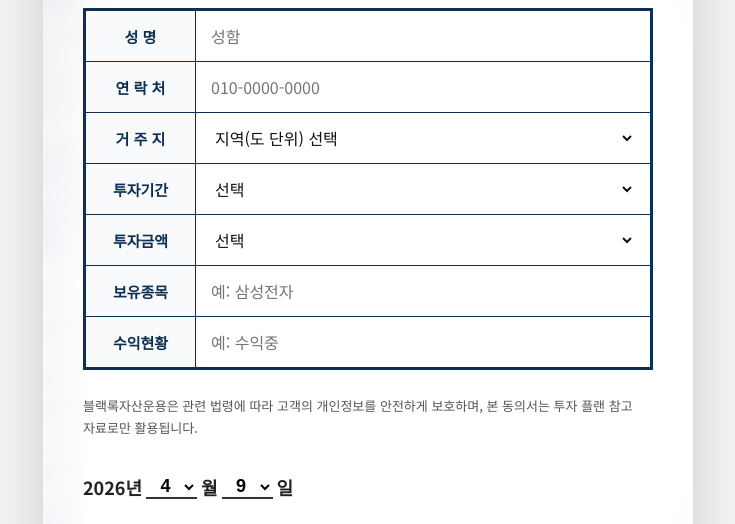
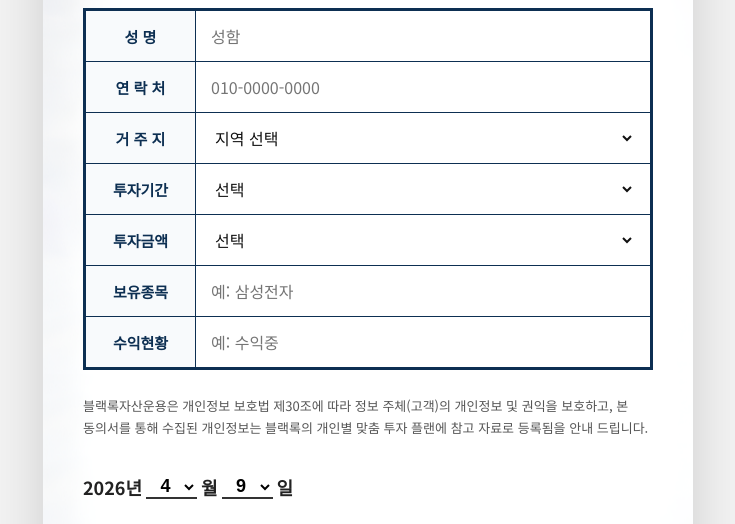
Before and after one commit to jiyoung145900-png/BlackRock-Privacy, a plain HTML site: page index.html in a window 1280 px wide. Shown: the part 276-800 px from the top of the page, without its empty margins (272-1007 px from the left). Drawn offline with Linux system fonts and the light colour scheme.

Commit message:
Update index.html

```diff
--- a/index.html
+++ b/index.html
@@ -96,10 +96,29 @@
         <div class="label">거 주 지</div>
         <div class="input-box">
           <select>
-            <option value="">지역(도 단위) 선택</option>
-            <option>서울특별시</option><option>경기도</option><option>인천광역시</option><option>강원도</option>
-            <option>충청도</option><option>전라도</option><option>경상도</option><option>제주도</option>
-          </select>
+  <option value="">지역 선택</option>
+
+  <!-- 특별/광역시 -->
+  <option>서울특별시</option>
+  <option>부산광역시</option>
+  <option>대구광역시</option>
+  <option>인천광역시</option>
+  <option>광주광역시</option>
+  <option>대전광역시</option>
+  <option>울산광역시</option>
+  <option>세종특별자치시</option>
+
+  <!-- 도 -->
+  <option>경기도</option>
+  <option>강원특별자치도</option>
+  <option>충청북도</option>
+  <option>충청남도</option>
+  <option>전라북도</option>
+  <option>전라남도</option>
+  <option>경상북도</option>
+  <option>경상남도</option>
+  <option>제주특별자치도</option>
+</select>
         </div>
       </div>
       <div class="row"><div class="label">투자기간</div><div class="input-box"><select><option value="">선택</option><option>1년 미만</option><option>1년~3년</option><option>3년~5년</option><option>5년 이상</option></select></div></div>
@@ -109,7 +128,8 @@
     </div>
 
     <div class="legal-notice">
-      블랙록자산운용은 관련 법령에 따라 고객의 개인정보를 안전하게 보호하며, 본 동의서는 투자 플랜 참고 자료로만 활용됩니다.
+      블랙록자산운용은 개인정보 보호법 제30조에 따라 정보 주체(고객)의 개인정보 및 권익을 보호하고,
+        본 동의서를 통해 수집된 개인정보는 블랙록의 개인별 맞춤 투자 플랜에 참고 자료로 등록됨을 안내 드립니다.
     </div>
 
     <div class="date-wrap">
```
